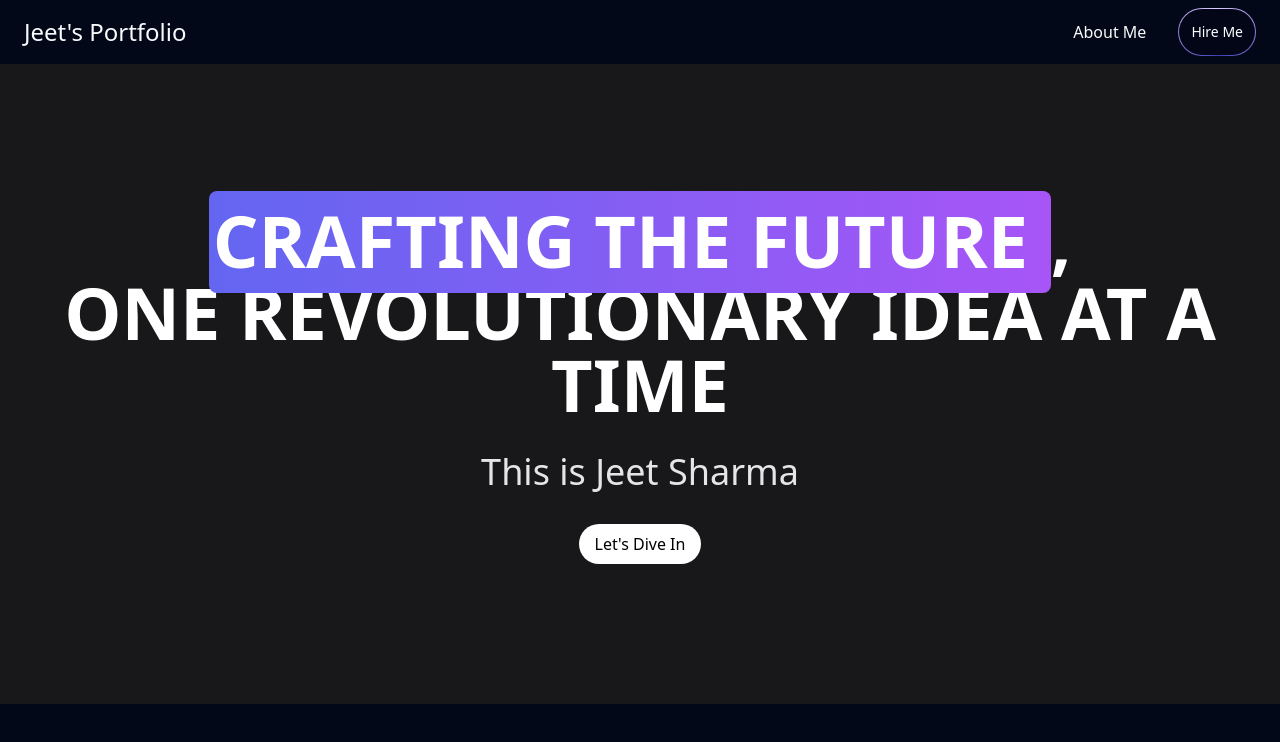
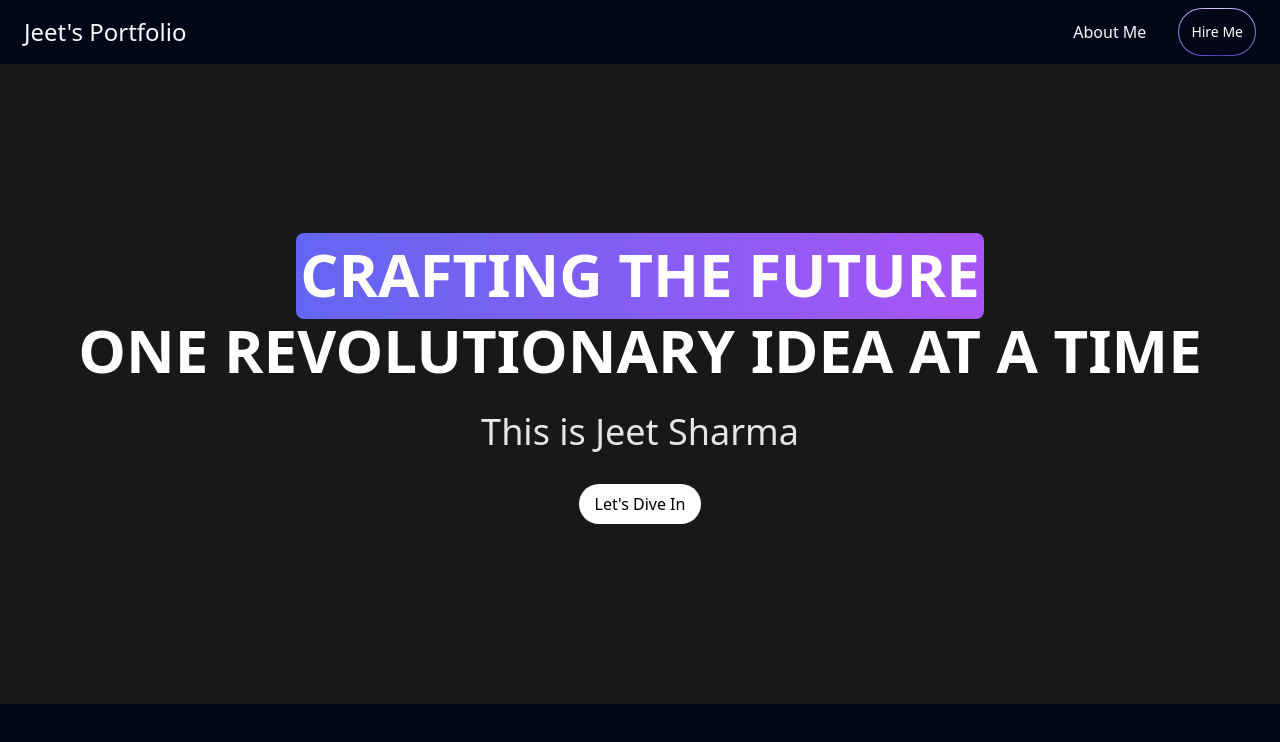
Before and after one commit to JeetDSharma/portfolio, a Next.js app: page / in a window 1280 px wide. Shown: the top 742 px of the page. Built offline with nearby package versions, Linux system fonts and the light colour scheme.

Commit message:
updated Hero section for ui fixes

```diff
--- a/components/Hero.tsx
+++ b/components/Hero.tsx
@@ -16,9 +16,14 @@ const Hero = () => {
       }}
       className="relative flex flex-col gap-4 items-center justify-center px-4"
     >
-      <div className="text-3xl md:text-7xl font-bold uppercase dark:text-white text-center">
+      <div className="text-3xl md:text-6xl font-bold uppercase dark:text-white text-center">
+  <span className='block mb-4'>
+
   <Highlight>
-   Crafting the Future </Highlight>, <br /> One Revolutionary Idea at a Time
+   Crafting the Future </Highlight>
+  </span>
+
+    One Revolutionary Idea at a Time
 </div>
 
       <div className="font-extralight text-base md:text-4xl dark:text-neutral-200 py-4">
```
